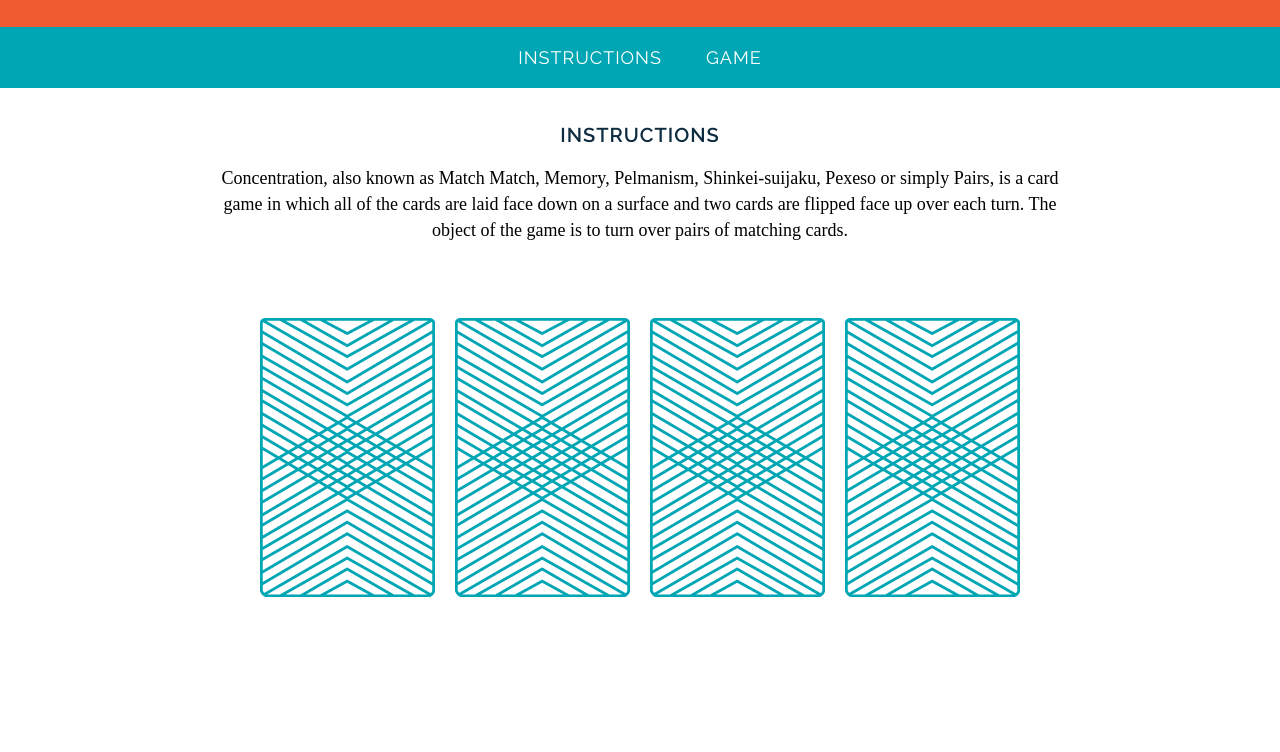
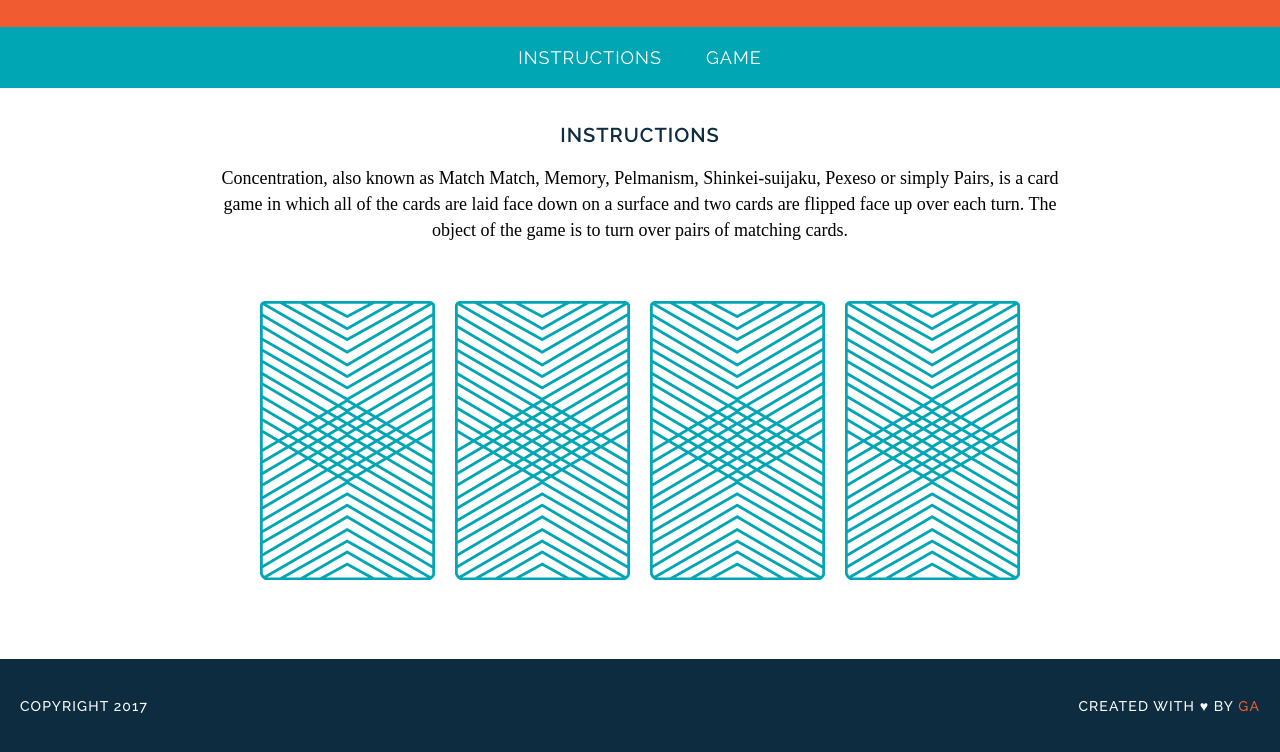
Before and after one commit to Trigotometry/wdi-fundamentals-memorygame, a plain HTML site: page memory_game/index.html in a window 1280 px wide. Shown: the part 86-838 px from the top of the page. Before the commit the page ends 800 px from the top, so only its background shows below. Drawn offline with Linux system fonts and the light colour scheme; a web font is replaced by a local one.

Commit message:
update before reset

```diff
--- a/memory_game/css/style.css
+++ b/memory_game/css/style.css
@@ -1,13 +1,13 @@
 body {
+    margin: 0;
+
     text-align: center;
-    margin: 0;
 }
 
 h1, h2, a {
     font-family: 'Raleway', sans-serif;
 
     letter-spacing: 1px;
-
     text-transform: uppercase;
 }
 
@@ -15,18 +15,20 @@ a {
     font-size: 18px;
     font-weight: 400;
 
+    margin: 20px;
+
     text-decoration: none;
 
     color: #FFF;
-    margin: 20px;
 }
 
 h1 {
     font-size: 45px;
     font-weight: 400;
 
+    margin: 0;
+
     color: #FFF;
-    margin: 0;
 }
 
 h2 {
@@ -43,20 +45,75 @@ p {
 }
 
 header {
-	background-color: #f15B31;
     padding: 30px 20px;
+
+    background-color: #F15B31;
 }
 
 nav {
-	background-color: #00a6b3;
     padding: 20px 0;
+
+    background-color: #00A6B3;
 }
 
-main{
+a {
+    border-bottom: 2px solid transparent;
+}
+
+a:hover {
+    border: 2px solid white;
+}
+
+main {
     width: 850px;
     margin: 35px auto;
 }
 
-img{
+footer {
+    font-size: 14px;
+    font-weight: 500;
+
+    padding: 20px;
+
+    text-transform: uppercase;
+   letter-spacing: .08em;
+    color: white;
+    background-color: #0D2C40;
+}
+
+.copyright {
+    font-family: 'Raleway';
+    font-size: 14px;
+
+    float: left;
+
+
+}
+
+.message {
+    font-family: 'Raleway';
+    font-size: 14px;
+
+    float: right;
+    letter-spacing: .08em;
+}
+
+img {
     margin: 40px 8px;
 }
+
+.clearfix:after {
+    font-size: 0;
+
+    display: block;
+    visibility: hidden;
+    clear: both;
+
+    height: 0;
+
+    content: ' ';
+}
+
+.name {
+    color: #F15B31;
+}
--- a/memory_game/index.html
+++ b/memory_game/index.html
@@ -11,18 +11,22 @@
 			<h1>Memory Game</h1>
 		</header>
 		<nav>
-			<a href="#">Instructions</a>
-			<a href="#">Game</a>
+			<a href="#instructions">Instructions</a>
+			<a href="#game">Game</a>
 		</nav>
 		<main>
-			<h2>Instructions</h2>
+			<h2 id="instructions">Instructions</h2>
 			<p>Concentration, also known as Match Match, Memory, Pelmanism, Shinkei-suijaku, Pexeso or simply Pairs, is a card game in which all of the cards are laid face down on a surface and two cards are flipped face up over each turn. The object of the game is to turn over pairs of matching cards.</p>
+			<div id="game">
+				<img src="images/back.png" alt="Queen of Diamonds">
+				<img src="images/back.png" alt="Queen of Hearts">
+				<img src="images/back.png" alt="King of Diamonds">
+				<img src="images/back.png" alt="King of Hearts">
+			</div>
 		</main>
-		<div>
-			<img src="images/back.png" alt="Queen of Diamonds">
-			<img src="images/back.png" alt="Queen of Hearts">
-			<img src="images/back.png" alt="King of Diamonds">
-			<img src="images/back.png" alt="King of Hearts">
-		</div>
+		<footer class="clearfix">
+			<p class="copyright">Copyright 2017</p>
+			<p class="message">Created with &hearts; by <span class="name">GA</span></p>
+		</footer>
 	</body>
 </html>
```
Lines whose indentation alone changed are shown as unchanged.
